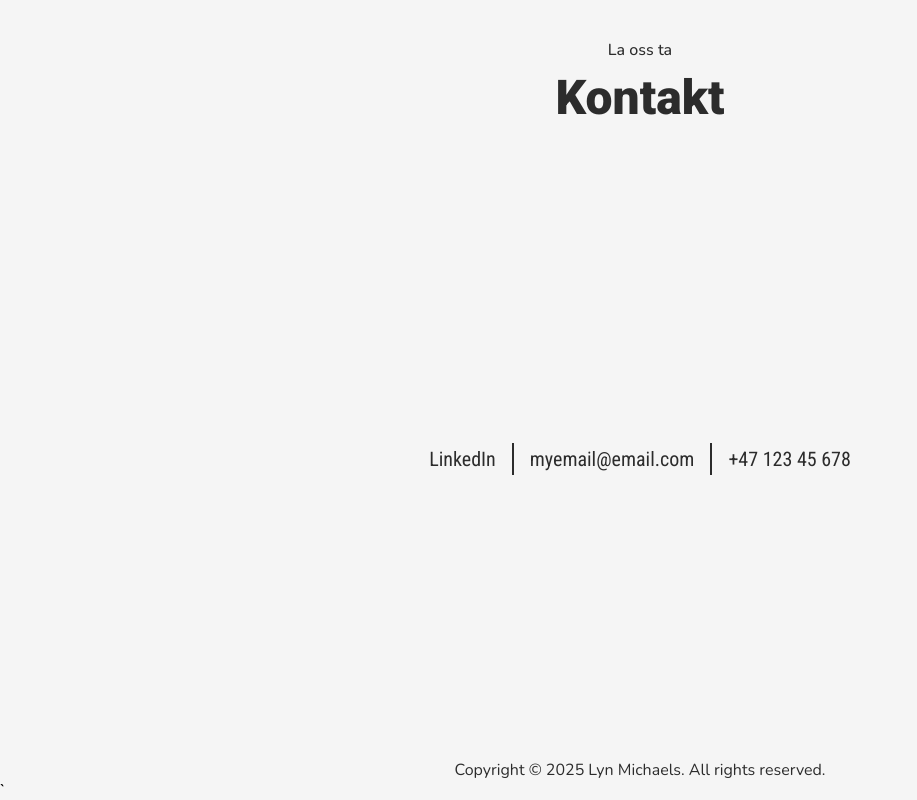
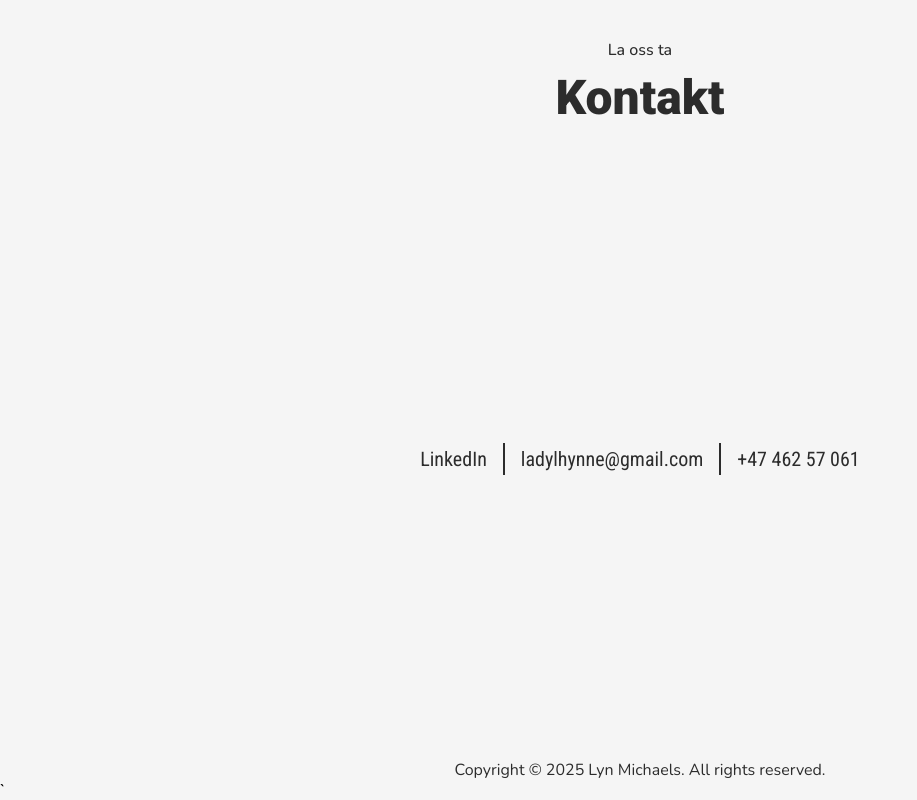
Before and after one commit to lyn-kodehode/lyn-michaels-vite-portfolio, a website built with Vite: page index.html in a window 1280 px wide. Shown: the part 3257-4057 px from the top of the page, without its empty margins (0-917 px from the left). Built offline with nearby package versions, Linux system fonts and the light colour scheme.

Commit message:
added contact info

```diff
--- a/index.html
+++ b/index.html
@@ -420,11 +420,11 @@
         <div class="border-div"></div>
         <div class="email">
           <a href="mailto:myemail@email.com" target="_blank"
-            >myemail@email.com</a
+            >ladylhynne@gmail.com</a
           >
         </div>
         <div class="border-div"></div>
-        <div class="mobile"><a href="tel:12345678">+47 123 45 678</a></div>
+        <div class="mobile"><a href="tel:12345678">+47 462 57 061</a></div>
       </div>
     </section>
     <footer>Copyright © 2025 Lyn Michaels. All rights reserved.</footer>
--- a/src/styles/mediaqueries.css
+++ b/src/styles/mediaqueries.css
@@ -131,7 +131,6 @@
   .dark-mode .about-me-texts::-webkit-scrollbar-thumb:hover {
     background: var(--darkmode-primary-font-color-hover);
   }
-
   /* Skills content mobile - stack in column */
   .skills-contents {
     flex-direction: column;
```
